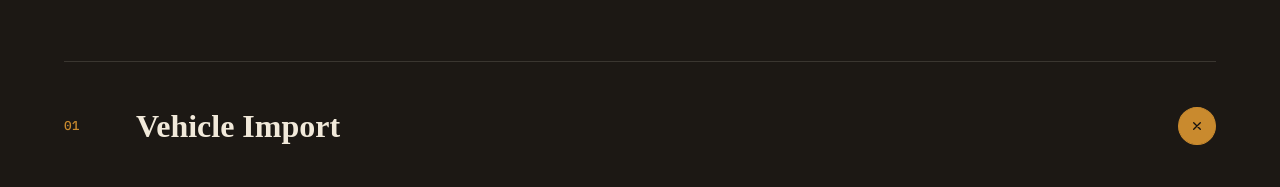
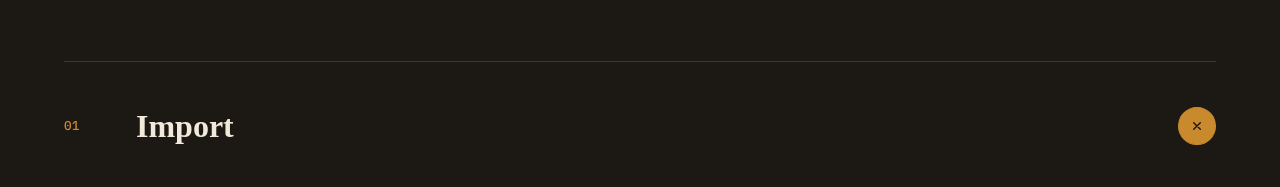
Before and after one commit to Yididyateklemarkos/Tang-Line-Trading, a plain HTML site: page index.html in a window 1280 px wide. Shown: the part 1153-1340 px from the top of the page. Drawn offline with nearby package versions, Linux system fonts and the light colour scheme; grey boxes are pictures that could not be loaded; a web font is replaced by a local one.

Commit message:
Change division name from 'Vehicle Import' to 'Import'

```diff
--- a/index.html
+++ b/index.html
@@ -431,7 +431,7 @@
     <div class="division reveal" data-division>
       <div class="division-head" data-toggle>
         <span class="division-index">01</span>
-        <h3 class="division-name">Vehicle Import</h3>
+        <h3 class="division-name">Import</h3>
         <span class="division-toggle"><svg viewBox="0 0 24 24" fill="none"><path d="M12 5v14M5 12h14" stroke="#F1E9DA" stroke-width="2" stroke-linecap="round"/></svg></span>
       </div>
       <div class="division-body">
```
